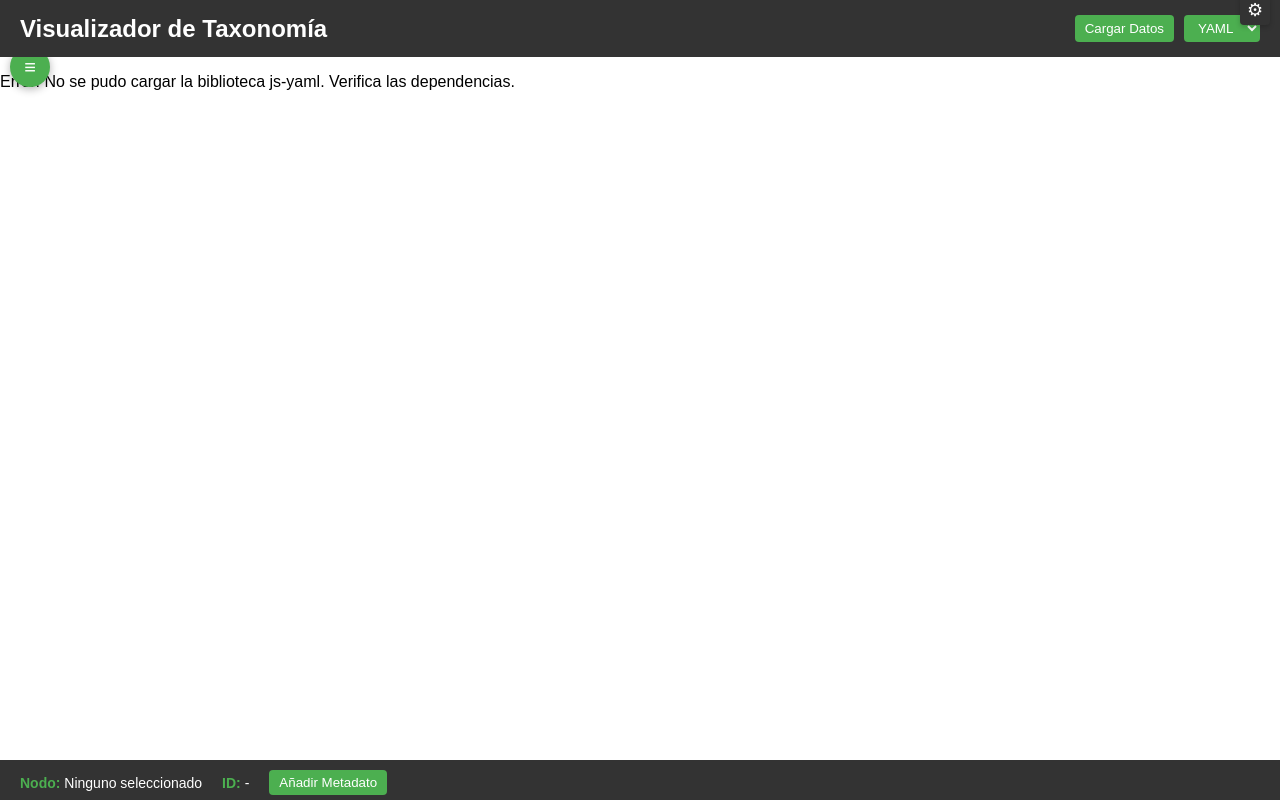
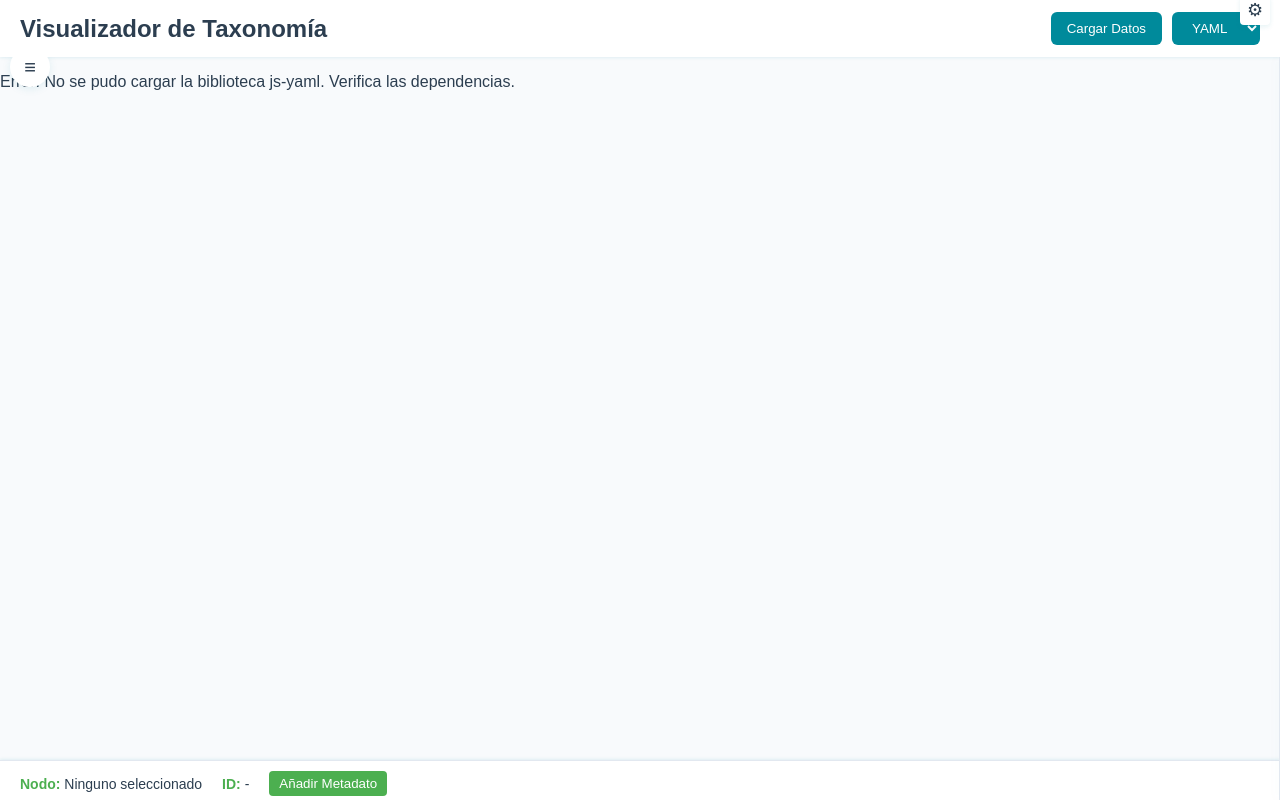
Before and after one commit to iccmu/LexiMus, a FastAPI app: template V5/templates/taxonomy.html in a window 1280 px wide. Run offline with FastAPI, Linux system fonts and the light colour scheme; the template is opened without the code that fills it, so the values that code supplies are empty; some libraries are stand-ins or nearby versions.

Commit message:
almost stable!!!

```diff
--- a/V5/templates/taxonomy.html
+++ b/V5/templates/taxonomy.html
@@ -5,7 +5,25 @@
   <meta name="viewport" content="width=device-width, initial-scale=1.0">
   <title>Visualizador de Taxonomía</title>
   <style>
+    /* Actualización de colores y estilos base */
+    :root {
+      --primary: #008a9b;
+      --primary-dark: #006d7a;
+      --secondary: #64748b;
+      --success: #00968f;
+      --danger: #dc5b5b;
+      --warning: #b88746;
+      --background: #f8fafc;
+      --surface: #ffffff;
+      --text: #2c3e50;
+      --text-light: #64748b;
+      --border: #e2e8f0;
+      --shadow: rgba(0, 138, 155, 0.1);
+    }
+
     body {
+      background-color: var(--background);
+      color: var(--text);
       font-family: Arial, sans-serif;
       margin: 0;
       padding: 0;
@@ -20,14 +38,15 @@
     }
 
     .top-bar {
-      background-color: #333;
-      color: white;
+      background-color: var(--surface);
+      color: var(--text);
       padding: 10px 20px;
       display: flex;
       justify-content: space-between;
       align-items: center;
       height: 60px;
       box-sizing: border-box;
+      box-shadow: 0 1px 3px var(--shadow);
     }
 
     .top-bar h1 {
@@ -40,13 +59,22 @@
       gap: 10px;
     }
 
-    .controls button, .controls select {
-      padding: 5px 10px;
+    .controls button, .controls select,
+    #update-visualization {
+      background-color: var(--primary);
+      color: white;
       border: none;
-      border-radius: 4px;
-      background-color: #4CAF50;
-      color: white;
+      padding: 8px 16px;
+      border-radius: 6px;
+      transition: all 0.2s ease;
       cursor: pointer;
+    }
+
+    .controls button:hover,
+    .controls select:hover,
+    #update-visualization:hover {
+      background-color: var(--primary-dark);
+      transform: translateY(-1px);
     }
 
     .main-content {
@@ -92,8 +120,8 @@
       left: 10px;
       width: 40px;
       height: 40px;
-      background-color: #4CAF50;
-      color: white;
+      background-color: var(--surface);
+      color: var(--text);
       border: none;
       border-radius: 50%;
       font-size: 20px;
@@ -103,7 +131,7 @@
       justify-content: center;
       z-index: 20;
       transform: translateY(-50%);
-      box-shadow: 0 2px 8px rgba(0,0,0,0.3);
+      box-shadow: 0 2px 8px var(--shadow);
     }
 
     .toggle-props-panel {
@@ -112,8 +140,8 @@
       right: 10px;
       width: 40px;
       height: 40px;
-      background-color: #333;
-      color: white;
+      background-color: var(--surface);
+      color: var(--text);
       border: none;
       border-radius: 50%;
       font-size: 20px;
@@ -123,12 +151,14 @@
       justify-content: center;
       z-index: 1001;
       transform: translateY(-50%);
-      box-shadow: 0 2px 8px rgba(0,0,0,0.3);
+      box-shadow: 0 2px 8px var(--shadow);
     }
 
     .toggle-panel:hover, .toggle-props-panel:hover {
+      background-color: var(--primary);
+      color: white;
       transform: translateY(-50%) scale(1.1);
-      box-shadow: 0 4px 12px rgba(0,0,0,0.4);
+      box-shadow: 0 4px 12px var(--shadow);
       transition: all 0.2s ease;
     }
 
@@ -436,8 +487,8 @@
       bottom: 0;
       left: 0;
       width: 100%;
-      background-color: #333;
-      color: white;
+      background-color: var(--surface);
+      color: var(--text);
       padding: 10px 20px;
       display: flex;
       justify-content: space-between;
@@ -448,6 +499,8 @@
       font-size: 14px;
       transition: height 0.3s ease, left 0.3s ease, width 0.3s ease;
       overflow: hidden;
+      border-top: 1px solid var(--border);
+      box-shadow: 0 -1px 3px var(--shadow);
     }
 
     .info-panel.expanded {
@@ -674,11 +728,12 @@
       right: 0;
       top: 0;
       bottom: 0;
-      background-color: #f5f5f5;
+      background-color: var(--surface);
       z-index: 100;
-      box-shadow: -2px 0 10px rgba(0,0,0,0.1);
+      box-shadow: -2px 0 10px var(--shadow);
       padding: 0;
       box-sizing: border-box;
+      border-left: 1px solid var(--border);
     }
 
     .props-panel.visible {
@@ -693,8 +748,8 @@
       right: 10px;
       top: 10px;
       z-index: 1001;
-      background-color: #333;
-      color: white;
+      background-color: var(--surface);
+      color: var(--text);
       border: none;
       border-radius: 4px;
       width: 30px;
@@ -704,11 +759,12 @@
       justify-content: center;
       cursor: pointer;
       font-size: 18px;
-      box-shadow: 0 2px 5px rgba(0,0,0,0.2);
+      box-shadow: 0 2px 5px var(--shadow);
     }
 
     .toggle-props-panel:hover {
-      background-color: #555;
+      background-color: var(--primary);
+      color: white;
     }
 
     .main-content.props-panel-visible .nodes-container {
```
Also changed, not shown: other parts of V5/templates/taxonomy.html (+50 -27 lines), V5/static/LOGOS/LexiMus-Logo-Horiizontal.svg (added), 1 other file.
